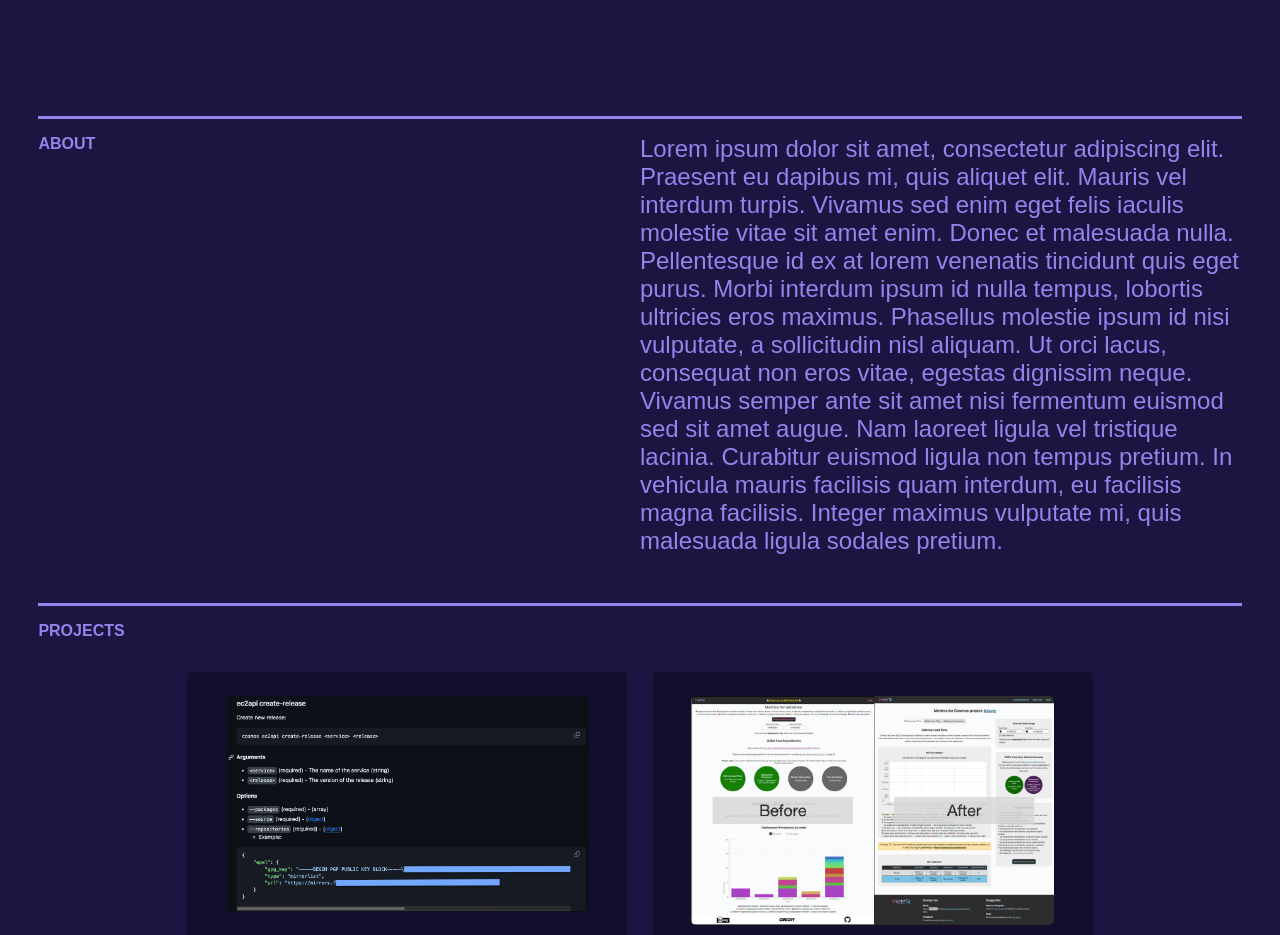
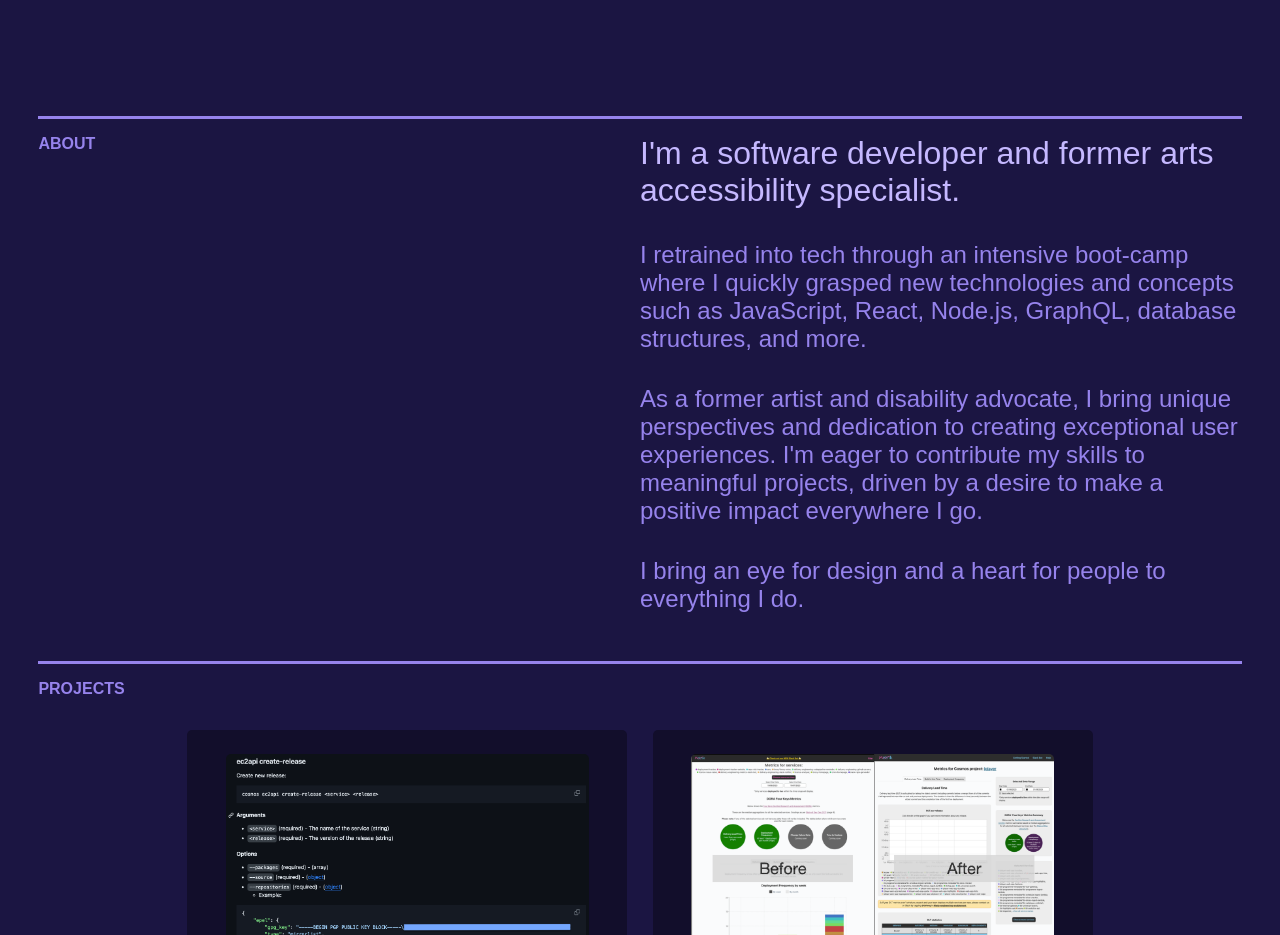
Before and after one commit to kayleriegerpatton/portfolio, a React app: page / in a window 1280 px wide. Shown: the part 780-1715 px from the top of the page. Built offline with nearby package versions, Linux system fonts and the light colour scheme; a web font is replaced by a local one.

Commit message:
finalized about section styles & text

```diff
--- a/src/components/AboutSection/AboutSection.css
+++ b/src/components/AboutSection/AboutSection.css
@@ -1,7 +1,6 @@
 #about-section {
 	display: flex;
-	flex-direction: row;
-	justify-content: space-between;
+	flex-direction: column;
 }
 
 #about-heading {
@@ -11,15 +10,26 @@
 
 #about-text {
 	font-size: 1.5rem;
-	max-width: 50%;
+	max-width: 100%;
 	margin-bottom: 2rem;
 }
-/* TODO: refactor to be mobile-first */
-@media (max-width: 767px) {
+
+#about-text p:not(:last-child) {
+	margin-bottom: 2rem;
+}
+
+#about-text p:first-of-type {
+	font-size: 2rem;
+	color: var(--periwinkle);
+}
+
+@media (min-width: 768px) {
 	#about-section {
-		flex-direction: column;
+		flex-direction: row;
+		justify-content: space-between;
 	}
 	#about-text {
-		max-width: 100%;
+		max-width: 50%;
+		align-self: center;
 	}
 }
--- a/src/components/AboutSection/AboutSection.jsx
+++ b/src/components/AboutSection/AboutSection.jsx
@@ -7,20 +7,27 @@ function AboutSection() {
 			<hr />
 			<section id="about-section">
 				<h2 id="about-heading">ABOUT</h2>
-				<p id="about-text">
-					Lorem ipsum dolor sit amet, consectetur adipiscing elit. Praesent eu
-					dapibus mi, quis aliquet elit. Mauris vel interdum turpis. Vivamus sed
-					enim eget felis iaculis molestie vitae sit amet enim. Donec et
-					malesuada nulla. Pellentesque id ex at lorem venenatis tincidunt quis
-					eget purus. Morbi interdum ipsum id nulla tempus, lobortis ultricies
-					eros maximus. Phasellus molestie ipsum id nisi vulputate, a
-					sollicitudin nisl aliquam. Ut orci lacus, consequat non eros vitae,
-					egestas dignissim neque. Vivamus semper ante sit amet nisi fermentum
-					euismod sed sit amet augue. Nam laoreet ligula vel tristique lacinia.
-					Curabitur euismod ligula non tempus pretium. In vehicula mauris
-					facilisis quam interdum, eu facilisis magna facilisis. Integer maximus
-					vulputate mi, quis malesuada ligula sodales pretium.
-				</p>
+				<div id="about-text">
+					<p>
+						I&apos;m a software developer and former arts accessibility
+						specialist.
+					</p>
+					<p>
+						I retrained into tech through an intensive boot-camp where I quickly
+						grasped new technologies and concepts such as JavaScript, React,
+						Node.js, GraphQL, database structures, and more.
+					</p>
+					<p>
+						As a former artist and disability advocate, I bring unique
+						perspectives and dedication to creating exceptional user
+						experiences. I&apos;m eager to contribute my skills to meaningful
+						projects, driven by a desire to make a positive impact everywhere I
+						go.
+					</p>
+					<p>
+						I bring an eye for design and a heart for people to everything I do.
+					</p>
+				</div>
 			</section>
 		</div>
 	);
```
